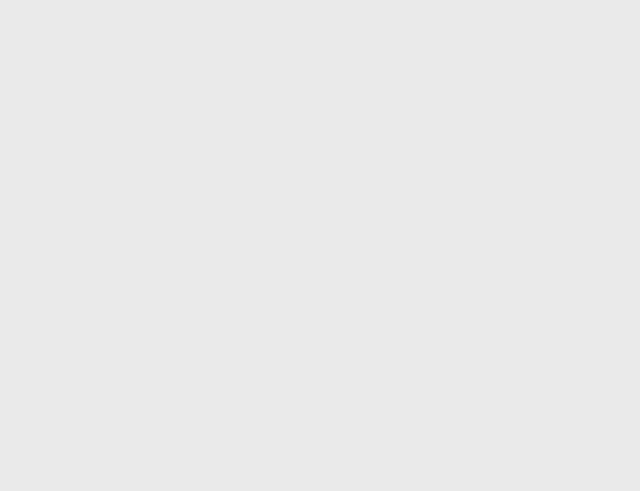
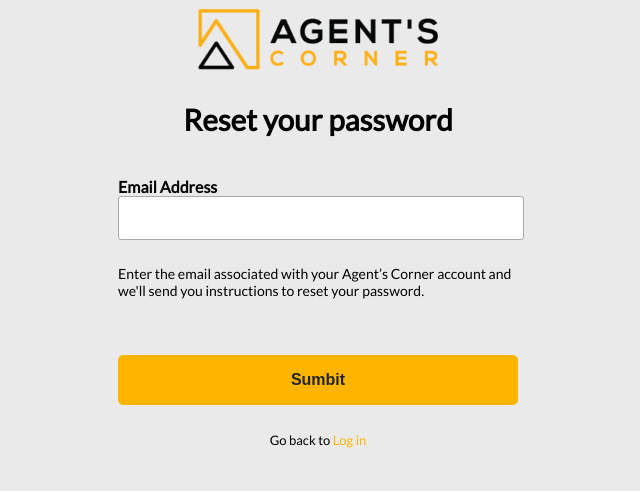
Before and after one commit to axanovrl/agent-corner, a React app: page /forgot-password in a window 1280 px wide. Shown: the whole page, without its empty margins (322-962 px from the left). Built offline with nearby package versions, Linux system fonts and the light colour scheme.

Commit message:
commit_9

```diff
--- a/src/components/FieldForm.js
+++ b/src/components/FieldForm.js
@@ -16,14 +16,14 @@ const FieldForm = (props) => {
             <h2>Create your account</h2>
             <div className="form-row">
             <div className="form-group col">
-              <FieldInput label="First Name" className="form-label" />
+              <FieldInput label="First Name" className="form-label" placeholder="Sam" />
             </div>
             <div className="form-group col">
-              <FieldInput label="Last Name" className="form-label" />
+              <FieldInput label="Last Name" className="form-label" placeholder="Smith"/>
               </div>
             </div>
             <div className="form-group">
-            <FieldInput label="Email" type="email"className="form-label"/>
+            <FieldInput label="Email" type="email"className="form-label" placeholder="sam_smith@gmail.com"/>
             </div>
             <div className="form-group">
             <FieldInput label="Password" type="password" className="form-label font-weigh-bold" />
@@ -38,9 +38,7 @@ const FieldForm = (props) => {
             <a href = "#">Terms of Use</a> and <a href="#">Privacy Policy</a>
             </p>
           </div>
-
             </div>
-
         </form>
 
 
--- /dev/null
+++ b/src/components/FieldFormForgotPassword.js
@@ -0,0 +1,40 @@
+import React from 'react';
+import {Link} from 'react-router-dom';
+
+
+import Logo from './Logo.png'
+import FieldInput from './FieldInput';
+
+const FieldFormLForgotPassword = (props) =>{
+
+    return(
+
+            <div className="container">
+                <div className ="d-flex justify-content-center align-items-center vh-100">
+                    <form className="auth-form">
+                    <div className="d-flex justify-content-center mb-2">
+                        <img src={Logo} className="ac-logo" alt="logo"/>
+                    </div>
+                    <h2 className="text center mb-2-hf">Reset your password</h2>
+                    <div className="form-group">
+                        <FieldInput label="Email Address" className="form-label" type="email"/>
+                        <span className="form-text">
+                        Enter the email associated with your Agent’s Corner account and we'll send you instructions to reset your password.
+                        </span>
+                    </div>
+                    <button type="submit" className="w-100 btn-spacing-12 mt-2-hf btn btn-primary">Sumbit</button>
+                    <div className="text-center pt-1-hf pb-2-hf">
+                        <span>
+                            Go back to
+                            <Link to="/login"> Log in</Link>
+                        </span>
+                    </div>
+                    </form>
+                </div>
+            </div>
+
+    )
+
+}
+
+export default FieldFormLForgotPassword;
--- a/src/components/FieldFormLogin.js
+++ b/src/components/FieldFormLogin.js
@@ -22,7 +22,7 @@ const FieldFormLogin = (props) =>{
                             <Link to="/forgot-password" className="text-dark font-weight-bold">Forgot Password</Link>
                         </div>
                             <FieldInput/>
-                        <button type="sumbit" className="w-100 btn-spacing-12 mt-2-hf btn btn-primary">Log in</button>
+                        <button type="submit" className="w-100 btn-spacing-12 mt-2-hf btn btn-primary">Log in</button>
                         <div className="text-center pt-1-hf pb-2-hf">
                             <span>
                                 Don't have an account?
--- a/src/components/FieldInput.js
+++ b/src/components/FieldInput.js
@@ -1,12 +1,12 @@
 import React from 'react';
 
 
-const FieldInput = ({type="text", label, className}) =>{
+const FieldInput = ({type="text", label, className, placeholder}) =>{
 
     return(
         <div className = {className}>
             <label>{label}</label>
-            <input type={type} className={className} />
+            <input type={type} className={className} placeholder={placeholder}/>
         </div>
     )
 }
--- a/src/components/Style.css
+++ b/src/components/Style.css
@@ -7,7 +7,7 @@ html {
 }
 
 h2{
-    margin-bottom: 40px;
+    font-size: 1.85rem;
     text-align: center;
 }
 .form-row{
@@ -109,6 +109,7 @@ height: 100vh!important;
 
 .align-items{
     align-items: center;
+
 }
 
 .d-flex{
@@ -123,6 +124,7 @@ height: 100vh!important;
 .mb-3, .my-3{
     margin-bottom: 3rem!important;
 }
+
 .ac-logo{
     width: 240px;
     height: 62px;
@@ -211,3 +213,17 @@ label{
 .border-top{
     border-top: 1px solid #000000!important;
 }
+
+.mb-2{
+    margin-bottom: 2rem;
+}
+
+.mb-2-hf{
+    margin-bottom: 2.5rem;
+}
+
+.form-text{
+    display: block;
+    margin-top: 0.625rem;
+    font-size: 14px;
+}
--- a/src/index.js
+++ b/src/index.js
@@ -4,8 +4,9 @@ import {BrowserRouter, Route} from 'react-router-dom';
 
 
 import FieldForm from './components/FieldForm';
+import FieldFormLogin from './components/FieldFormLogin';
+import FieldFormLForgotPassword from './components/FieldFormForgotPassword';
 import './components/Style.css'
-import FieldFormLogin from './components/FieldFormLogin';
 
 
 class App extends React.Component{
@@ -16,6 +17,7 @@ class App extends React.Component{
                     <div className="d-flex justify-content-center">
                         <Route path="/sign-up" component={FieldForm}/>
                         <Route path="/login" component={FieldFormLogin}/>
+                        <Route path="/forgot-password" component={FieldFormLForgotPassword}/>
                     </div>
                 </BrowserRouter>
 
```
